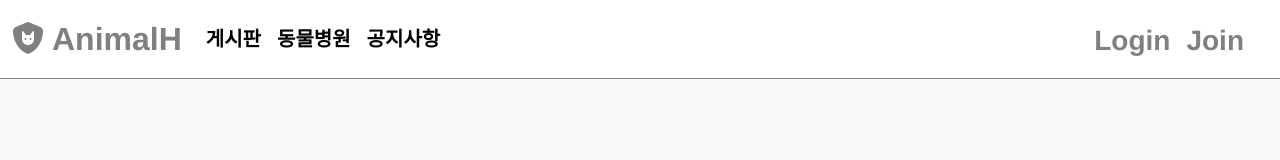
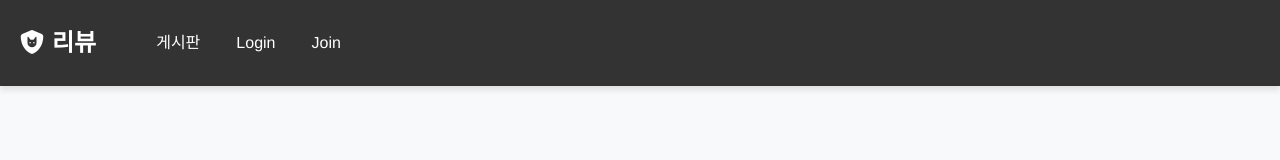
Before and after one commit to MSstreet/AnimalHospitalReview, a Vue app in the folder front/: page / in a window 1280 px wide. Shown: the top 160 px of the page. Built offline with nearby package versions, Linux system fonts and the light colour scheme.

Commit message:
css 수정 > 네비바 디자인 변경

```diff
--- a/front/src/components/PageHeader.vue
+++ b/front/src/components/PageHeader.vue
@@ -3,130 +3,39 @@
 
 
   <header>
+<div id="topheader">
 
-<!--    <div id="nav">-->
-<!--      <router-link to="/">Home</router-link> |-->
-<!--&lt;!&ndash;      <router-link to="/about">About</router-link> |&ndash;&gt;-->
-<!--      <router-link to="/board/list">게시판</router-link> |-->
-<!--      <router-link to="/hospital/list">동물병원</router-link> |-->
+  <nav class="navbar">
+    <div class="navbar-container">
+      <!-- 왼쪽: Logo and Navigation Links -->
+      <div class="navbar-left">
+        <!-- Logo -->
+        <div class="navbar-logo">
+          <router-link to="/"><i class="fa-solid fa-shield-cat me-2"></i>리뷰</router-link>
+        </div>
 
-<!--      <router-link to="/login" v-if="!this.$store.state.isLogin">로그인 | </router-link>-->
-<!--      <router-link to="/mypage" v-if="this.$store.state.isLogin" >내 정보</router-link>-->
+        <!-- Navigation Links -->
+        <ul class="navbar-links">
+          <li class="navbar-item" v-for="item in menuItems" :key="item.text">
+            <router-link :to="item.link">{{ item.text }}</router-link>
+          </li>
+        </ul>
+      </div>
 
-<!--      <a v-if="this.$store.state.isLogin" @click="fnLogout">로그아웃</a>-->
+      <!-- 오르쪽: 유저 정보 -->
+      <div class="navbar-user-info">
+        <router-link to="/login" v-if="!this.$store.state.isLogin">Login</router-link>
+        <a v-if="this.$store.state.isLogin" @click="fnLogout">Logout</a>
+        <router-link to="/join" v-if="!this.$store.state.isLogin">Join</router-link>
+      </div>
 
-<!--      <router-link to="/join" v-if="!this.$store.state.isLogin">회원가입</router-link>-->
-<!--    </div>-->
-<div id="topheader">
-    <nav class="navbar navbar-expand-lg bg-body-tertiary" style="border-bottom: 1px solid gray">
-      <div class="container-fluid">
+      <!-- 모바일 메뉴 버튼 -->
+      <div class="navbar-toggle" @click="toggleMenu">
+        <span class="navbar-toggle-icon"></span>
+      </div>
+    </div>
+  </nav>
 
-        <router-link to="/" class="navbar-brand fw-bold text-light fs-2" ><span style="color: gray"><i class="fa-solid fa-shield-cat me-2"></i>AnimalH</span></router-link>
-        <button class="navbar-toggler " type="button" data-bs-toggle="collapse" data-bs-target="#navbarSupportedContent" aria-controls="navbarSupportedContent" aria-expanded="false" aria-label="Toggle navigation">
-          <span class="navbar-toggler-icon"></span>
-        </button>
-
-        <div class="collapse navbar-collapse justify-content-between" id="navbarSupportedContent">
-          <ul class="navbar-nav me-auto mb-2 mb-lg-0">
-
-            <li class="nav-item ">
-              <router-link to="/board/list" class="nav-link text-light  fs-5 fw-bold" aria-current="page"><span style="color: black">게시판</span></router-link>
-            </li>
-
-            <li class="nav-item active">
-              <router-link to="/hospital/list" class="nav-link text-light fs-5 fw-bold"><span style="color: black">동물병원</span></router-link>
-            </li>
-
-            <li class="nav-item ">
-              <router-link to="/notice/list" class="nav-link text-light fs-5 fw-bold" aria-current="page"><span style="color: black">공지사항</span></router-link>
-            </li>
-
-          </ul>
-
-<!--            <li class="nav-item">-->
-<!--              <router-link v-if="this.$store.state.isLogin" to="/review/myreview" class="nav-link text-light fw-bold">나의 리뷰</router-link>-->
-<!--            </li>-->
-
-<!--            <li class="nav-item">-->
-<!--              <router-link v-if="this.$store.state.isLogin" to="/wish/mywish" class="nav-link text-light fw-bold">찜한 병원</router-link>-->
-<!--            </li>-->
-<!--         <ul class="mt-2">-->
-          <ul class="navbar-nav mb-2 mb-lg-0">
-            <li class="nav-item mt-1">
-              <router-link to="/login"  class="nav-link text-light fs-3 fw-bold" v-if="!this.$store.state.isLogin"><span style="color: gray">Login </span></router-link>
-            </li>
-
-<!--            <li class="nav-item">-->
-<!--              <router-link to="/mypage"  class="nav-link text-light fw-bold" v-if="this.$store.state.isLogin" >내 정보</router-link>-->
-<!--            </li>-->
-
-<!--            <li class="nav-item">-->
-<!--              <a v-if="this.$store.state.isLogin" class="nav-link text-light fw-bold" @click="fnLogout">로그아웃</a>-->
-<!--            </li>-->
-
-            <li class="nav-item mt-1 me-3" >
-              <router-link to="/join" class="nav-link text-light fs-3 fw-bold" v-if="!this.$store.state.isLogin"><span style="color: gray">Join</span></router-link>
-            </li>
-          </ul>
-
-
-          <ul v-if="this.$store.state.isLogin">
-            <li class="nav-item dropdown mt-3 me-5" >
-
-              <a class="nav-link text-light fw-bold dropdown-toggle" href="#" role="button" data-bs-toggle="dropdown" aria-expanded="false">
-                <i class="fa-solid fa-user fa-2x"></i>
-              </a>
-
-              <ul class="dropdown-menu dropdown-menu-end">
-                <li class="dropdown-item">
-                  <router-link to="/mypage" class="dropdown-item nav-link text-black fw-bold" v-if="this.$store.state.isLogin" >내 정보</router-link>
-                </li>
-
-                <li class="dropdown-item">
-                  <router-link v-if="this.$store.state.isLogin" to="/review/myreview" class="nav-link text-black fw-bold">나의 리뷰</router-link>
-                </li>
-
-                <li class="dropdown-item">
-                  <router-link v-if="this.$store.state.isLogin" to="/wish/mywish" class="nav-link text-black fw-bold">찜한 병원</router-link>
-                </li>
-
-                <li class="dropdown-item">
-                  <a v-if="this.$store.state.isLogin" class="nav-link text-black fw-bold" @click="fnLogout">로그아웃</a>
-                </li>
-
-              </ul>
-            </li>
-
-<!--          <ul>-->
-<!--            <li class="nav-item dropdown" v-if="this.$store.state.isLogin">-->
-<!--              <a class="nav-link  text-light fw-bold me-5" href="#" role="button" data-bs-toggle="dropdown" aria-expanded="false">-->
-<!--                <i class="fa-solid fa-user fa-lg"></i>-->
-<!--              </a>-->
-
-<!--              <ul class="dropdown-menu">-->
-
-<!--                <li class="">-->
-<!--                  <router-link to="/mypage" class="dropdown-item nav-link text-black fw-bold" v-if="this.$store.state.isLogin" >내 정보&nbsp;&nbsp;</router-link>-->
-<!--                </li>-->
-<!--                <li class="">-->
-<!--                  <router-link v-if="this.$store.state.isLogin" to="/review/myreview" class="dropdown-item nav-link text-black fw-bold">나의 리뷰</router-link>-->
-<!--                </li>-->
-<!--                <li class="">-->
-<!--                  <router-link v-if="this.$store.state.isLogin" to="/wish/mywish" class="dropdown-item nav-link text-black fw-bold">찜한 병원</router-link>-->
-<!--                </li>-->
-<!--                <li class="nav-item">-->
-<!--                  <a v-if="this.$store.state.isLogin" class="nav-link text-black fw-bold" @click="fnLogout">로그아웃</a>-->
-<!--                </li>-->
-<!--              </ul>-->
-<!--            </li>-->
-<!--          </ul>-->
-<!--          </ul>-->
-
-          </ul>
-        </div>
-      </div>
-      <!--      <router-link to="/about">About</router-link> |-->
-    </nav>
 </div>
   </header>
 </template>
@@ -139,7 +48,18 @@ let setIsLogin = ({commit}, data) => {
 }
 
 export default {
+  data() {
+    return {
+      menuOpen: false,
+      menuItems: [
+        {text: '게시판', link: '/board/list'},
+      ]
+    };
+  },
   methods: {
+    toggleMenu() {
+      this.menuOpen = !this.menuOpen;
+    },
     fnLogout() {
       localStorage.removeItem("user_token")
       localStorage.removeItem("user_role")
@@ -168,7 +88,7 @@ export default {
 
 <style scoped>
 
-#nav{
+/*#nav{
   text-align: center;
 }
 
@@ -181,7 +101,157 @@ export default {
   text-decoration-thickness: 2px;
   text-decoration-color: white;
 
+}*/
+
+
+
+/* Global styles for body and font */
+body {
+  font-family: 'Arial', sans-serif;
+  margin: 0;
+  padding: 0;
 }
 
+a {
+  text-decoration: none;
+  color: inherit;
+}
+
+/* Navbar Styles */
+.navbar {
+  background-color: #333;
+  color: white;
+  position: sticky;
+  top: 0;
+  z-index: 1000;
+  box-shadow: 0 4px 6px rgba(0, 0, 0, 0.1);
+}
+
+.navbar-container {
+  display: flex;
+  justify-content: space-between; /* Left and right sections */
+  align-items: center;
+  padding: 15px 20px;
+  height: 100%;
+}
+
+.navbar-left {
+  display: flex;
+  align-items: center;
+}
+
+.navbar-logo {
+  font-size: 24px;
+  font-weight: bold;
+}
+
+.navbar-links {
+  list-style: none;
+  display: flex;
+  margin: 0;
+}
+
+.navbar-item {
+  margin-left: 20px;
+}
+
+.navbar-item a {
+  color: white;
+  font-size: 16px;
+  padding: 8px;
+  transition: background-color 0.3s ease;
+}
+
+.navbar-item a:hover {
+  background-color: #444;
+  border-radius: 4px;
+}
+
+/* User Info on the right */
+.navbar-user-info {
+  display: flex;
+  align-items: center;
+}
+
+.navbar-user-info a {
+  color: white;
+  font-size: 16px;
+  padding: 8px;
+  margin-left: 20px;
+  transition: background-color 0.3s ease;
+}
+
+.navbar-user-info a:hover {
+  background-color: #444;
+  border-radius: 4px;
+}
+
+/* Mobile menu toggle button */
+.navbar-toggle {
+  display: none;
+  cursor: pointer;
+  flex-direction: column;
+  align-items: flex-end;
+}
+
+.navbar-toggle-icon {
+  width: 25px;
+  height: 3px;
+  background-color: white;
+  margin: 4px 0;
+}
+
+/* Mobile Menu */
+.navbar-mobile-menu {
+  background-color: #333;
+  position: absolute;
+  top: 0;
+  left: 0;
+  width: 100%;
+  height: 100%;
+  display: flex;
+  justify-content: center;
+  align-items: center;
+  padding-top: 60px;
+}
+
+.navbar-mobile-menu ul {
+  list-style: none;
+  padding: 0;
+}
+
+.navbar-mobile-menu .navbar-item {
+  margin: 20px 0;
+}
+
+.navbar-mobile-menu .navbar-item a {
+  font-size: 18px;
+  padding: 10px;
+  color: white;
+}
+
+.navbar-mobile-menu .navbar-item a:hover {
+  background-color: #444;
+  border-radius: 4px;
+}
+
+/* Responsive Styles for Mobile */
+@media (max-width: 768px) {
+  .navbar-links {
+    display: none;
+  }
+
+  .navbar-toggle {
+    display: flex;
+  }
+
+  .navbar-mobile-menu {
+    display: flex;
+  }
+
+  .navbar-item a {
+    font-size: 18px;
+  }
+}
 
 </style>
```
